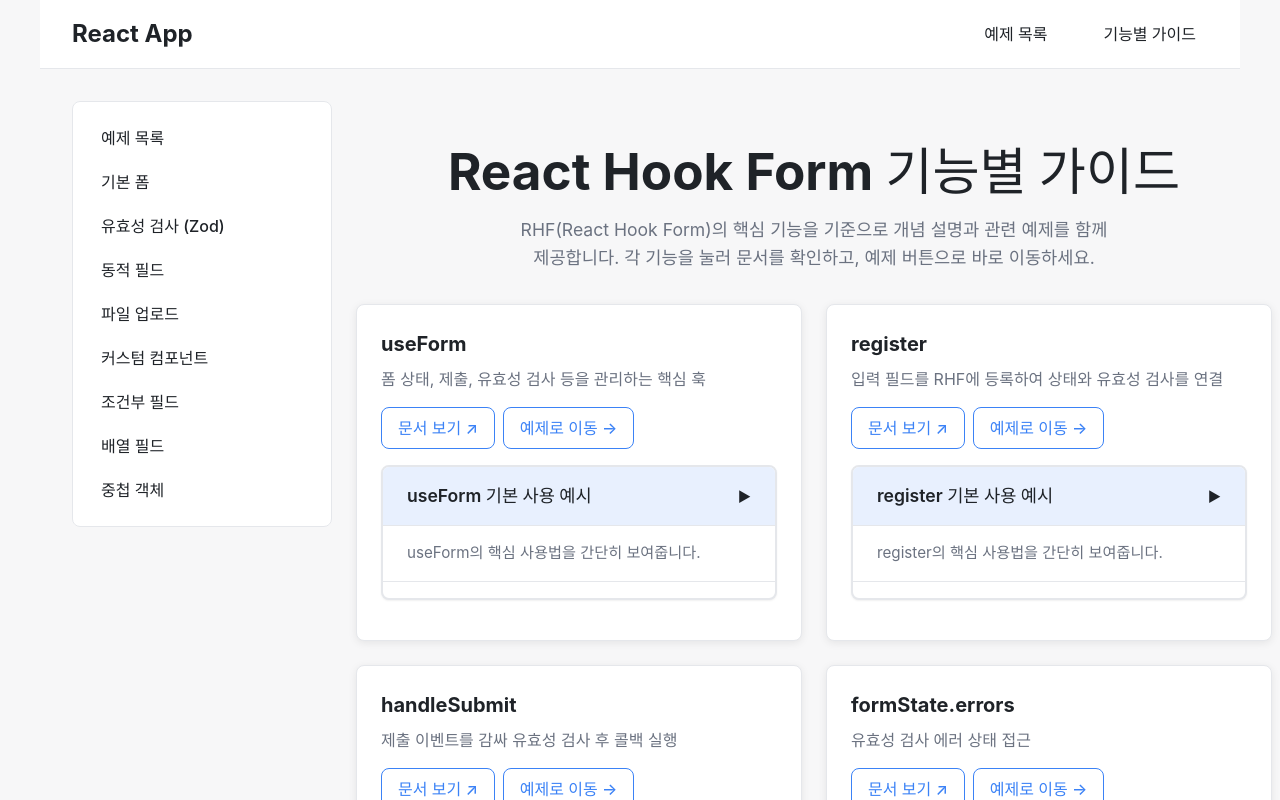
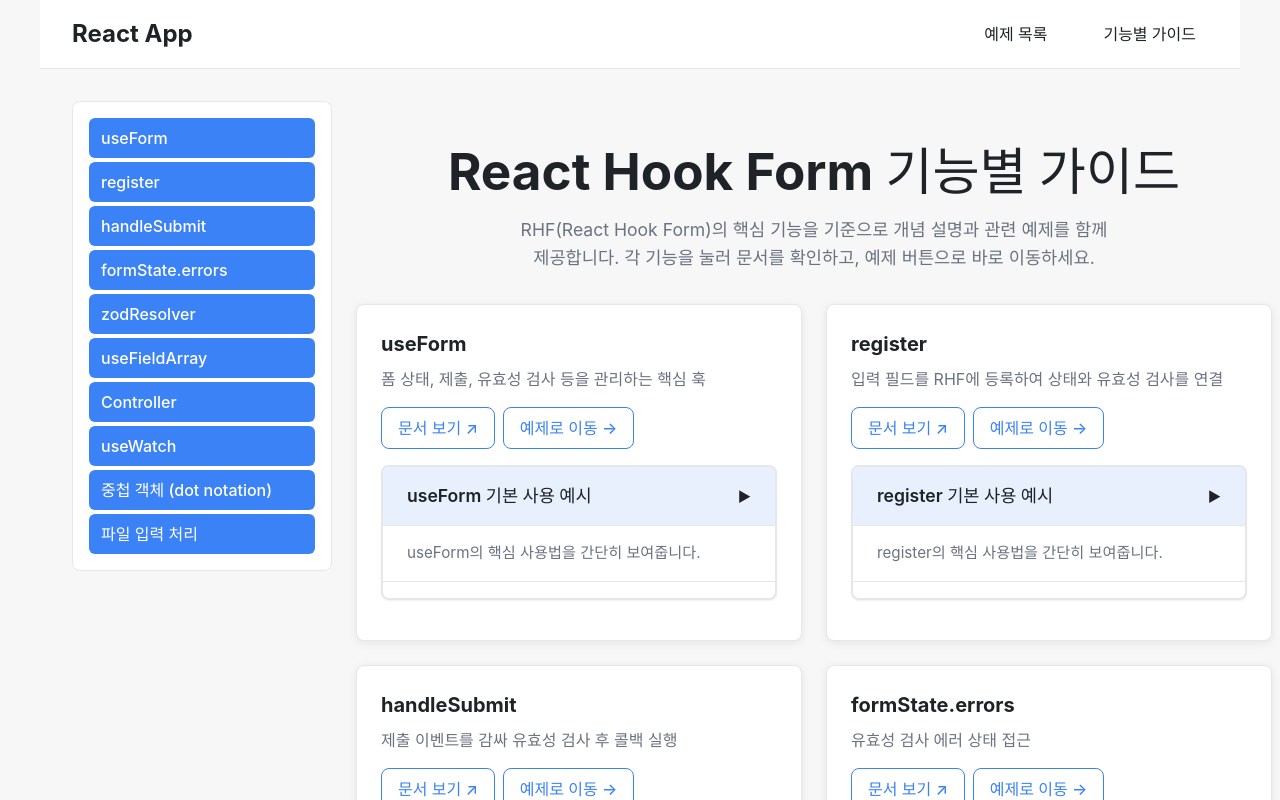
Before and after one commit to fito-cheol/aufe-react-hook-form-best-practice, a React (Vite) app: page /examples/features in a window 1280 px wide. Shown: the top 800 px of the page. Built offline with nearby package versions, Linux system fonts and the light colour scheme.

Commit message:
LeftBar context-aware: show feature catalog on /examples/features, add anchors to FeatureGuide

```diff
--- a/src/layouts/ExamplesLayout.tsx
+++ b/src/layouts/ExamplesLayout.tsx
@@ -1,14 +1,22 @@
 import React from "react";
-import { NavLink, Outlet } from "react-router-dom";
+import { NavLink, Outlet, useLocation } from "react-router-dom";
 import { examplesNavItems } from "../data/examplesNav";
+import { featureCatalog } from "../data/featureCatalog";
 
 const ExamplesLayout: React.FC = () => {
+  const location = useLocation();
+  const isFeatureGuide = location.pathname.startsWith("/examples/features");
+
+  const leftbarItems = isFeatureGuide
+    ? featureCatalog.map((f) => ({ label: f.title, to: `/examples/features#${f.id}` }))
+    : examplesNavItems;
+
   return (
     <div className="examples-layout">
       <aside className="examples-leftbar">
         <nav>
           <ul>
-            {examplesNavItems.map((item) => (
+            {leftbarItems.map((item) => (
               <li key={item.to}>
                 <NavLink
                   to={item.to}
--- a/src/pages/features/FeatureGuide.tsx
+++ b/src/pages/features/FeatureGuide.tsx
@@ -35,7 +35,7 @@
 
       <div className="examples-grid">
         {featureCatalog.map((feature) => (
-          <div key={feature.id} className="example-card">
+          <div key={feature.id} className="example-card" id={feature.id}>
             <h3>{feature.title}</h3>
             <p>{feature.description}</p>
             <div style={{ display: "flex", gap: "0.5rem", flexWrap: "wrap" }}>
```
